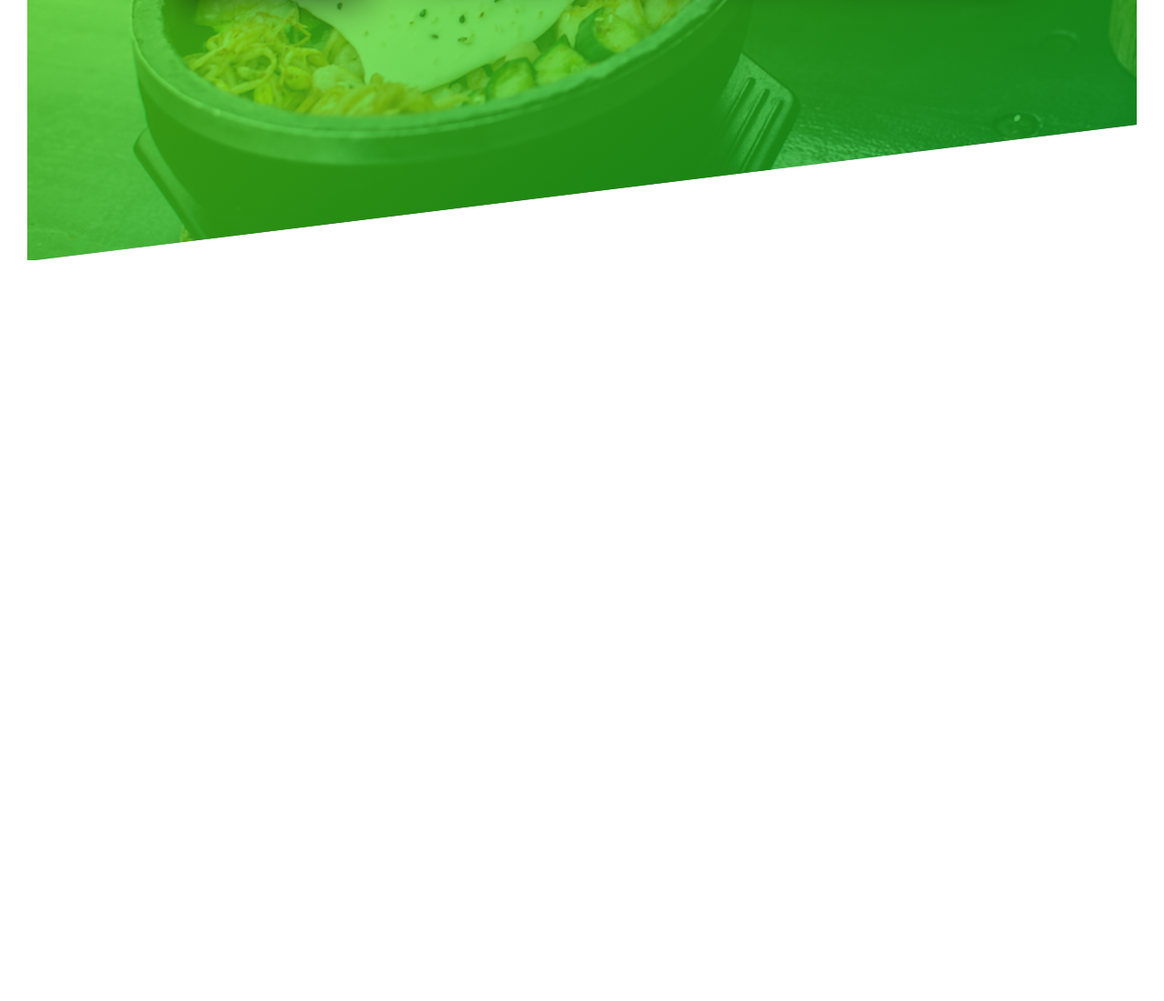
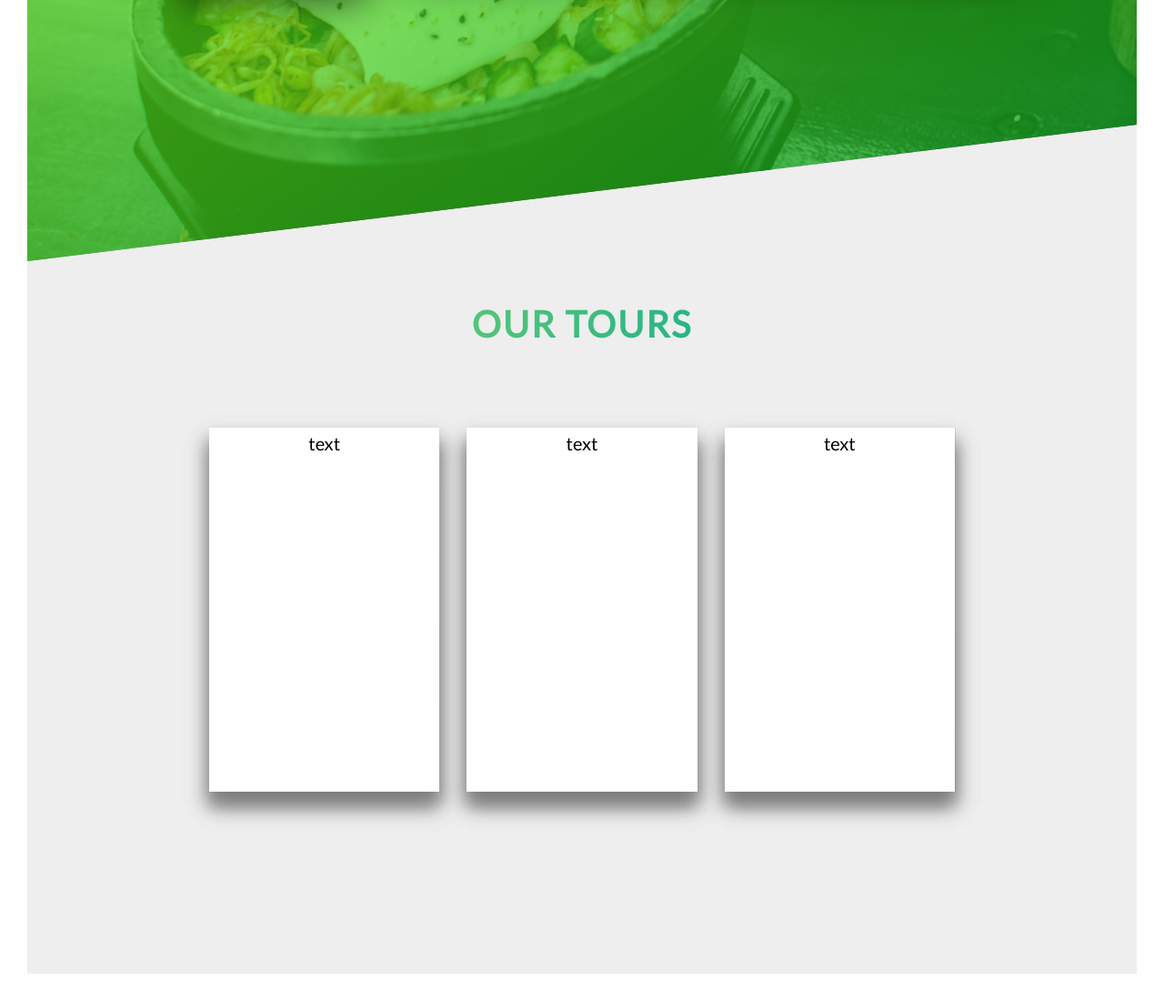
Before and after one commit to yoyorohit/experimantel, a website: page index.html in a window 1280 px wide. Shown: the part 1949-3049 px from the top of the page at 91% size. Before the commit the page ends 2235 px from the top, so only its background shows below. Drawn offline with Linux system fonts and the light colour scheme.

Commit message:
added style and index

```diff
--- a/css/style.css
+++ b/css/style.css
@@ -102,6 +102,35 @@ body {
 
 .u-margen-big {
   margin-bottom: 8rem; }
+
+.card {
+  transition: all 0.8s;
+  transform-style: preserve-3d;
+  perspective: 100rem;
+  position: relative;
+  height: 40rem;
+  font-size: 2rem; }
+  .card-side {
+    height: 40rem;
+    position: absolute;
+    top: 0;
+    left: 0;
+    width: 100%;
+    box-shadow: 0 1.5rem 2rem rgba(119, 119, 119, 0.8); }
+    .card-side-front {
+      background-color: white;
+      z-index: 2; }
+    .card-side-back {
+      transform: rotateY(180deg); }
+      .card-side-back-1 {
+        background-image: linear-gradient(to right bottom, #fadabd, #ec7200); }
+      .card-side-back-2 {
+        background-image: linear-gradient(to right bottom, #7ed56f, #28b485); }
+      .card-side-back-3 {
+        background-image: linear-gradient(to right bottom, #8998eb, #041da7); }
+
+.card:hover {
+  transform: rotateY(180deg); }
 
 .btn:link, .btn:visited {
   text-transform: uppercase;
@@ -265,3 +294,9 @@ body {
     transition: all .2s; }
     .section-features__box:hover, .section-features__box:active {
       transform: translateY(-20px) scale(1.1); }
+
+.section-tours {
+  background-color: #eee;
+  padding: 20rem 20rem 20rem 20rem;
+  margin-top: -9rem;
+  text-align: center; }
--- a/index.html
+++ b/index.html
@@ -108,6 +108,50 @@
         </div>
     </section>
 
+    <section class="section-tours">
+        <div class="u-center-text">
+                <h2 class="heading-secondary u-margen-big">
+                    our tours
+                </h2>
+        </div>
+        <div class="row">
+            <div class="col-1-of-3">
+                <div class="card">
+                    <div class="card-side card-side-front">
+                        text
+                    </div>
+                    <div class="card-side card-side-back card-side-back-1">
+                        bext
+                    </div>
+                </div>
+            </div>
+
+            <div class="col-1-of-3">
+                <div class="card">
+                    <div class="card-side card-side-front card-side-front">
+                        text
+                    </div>
+                    <div class="card-side card-side-back card-side-back-2">
+                        bext
+                    </div>
+                </div>
+
+
+            </div>
+
+            <div class="col-1-of-3">
+                <div class="card">
+                    <div class="card-side card-side-front">
+                        text
+                    </div>
+                    <div class="card-side card-side-back card-side-back-3">
+                        bext
+                    </div>
+                </div>
+            </div>
+        </div>
+    </section>
+
 <!--
     <section class="grid-test">
         <div class="row">
```
